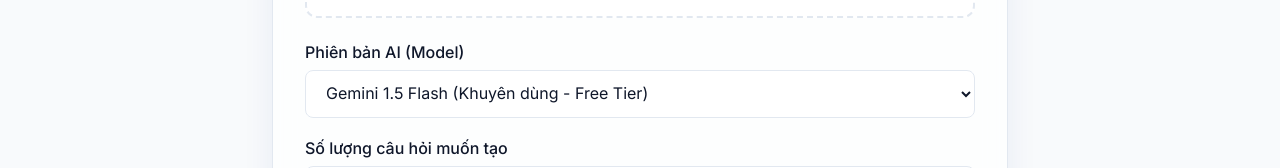
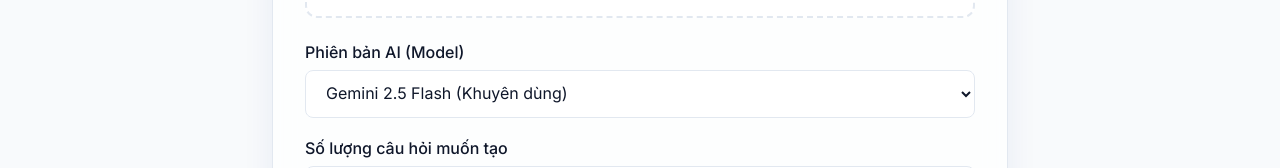
Before and after one commit to smolsosweet/quiz-medical-app, a Next.js app: page / in a window 1280 px wide. Shown: the part 373-541 px from the top of the page. Built offline with nearby package versions, Linux system fonts and the light colour scheme.

Commit message:
fix: update all model names to Sep 2026 - Google removed entire 1.5 series

```diff
--- a/src/app/api/generate/route.ts
+++ b/src/app/api/generate/route.ts
@@ -101,7 +101,7 @@ Bạn PHẢI trả về dữ liệu dưới dạng JSON (không kèm markdown \`
       parts.push(...fileParts);
     }
 
-    const modelName = formData.get("model") as string || "gemini-1.5-flash-latest";
+    const modelName = formData.get("model") as string || "gemini-2.5-flash";
 
     const response = await ai.models.generateContent({
       model: modelName,
--- a/src/app/page.tsx
+++ b/src/app/page.tsx
@@ -21,7 +21,7 @@ export default function Home() {
 
   // Storage states
   const [files, setFiles] = useState<File[]>([]);
-  const [model, setModel] = useState("gemini-1.5-flash-latest");
+  const [model, setModel] = useState("gemini-2.5-flash");
   const [scope, setScope] = useState("");
   const [previousQuestionsText, setPreviousQuestionsText] = useState("");
 
--- a/src/components/UploadConfig.tsx
+++ b/src/components/UploadConfig.tsx
@@ -116,10 +116,10 @@ export default function UploadConfig({
             value={model}
             onChange={(e) => setModel(e.target.value)}
           >
-            <option value="gemini-1.5-flash-latest">Gemini 1.5 Flash (Khuyên dùng - Free Tier)</option>
-            <option value="gemini-2.0-flash">Gemini 2.0 Flash (Cần có thẻ Visa/Billing)</option>
-            <option value="gemini-1.5-pro-latest">Gemini 1.5 Pro (Thông minh nhất, giới hạn 2 lần/phút)</option>
-            <option value="gemini-1.5-flash-8b">Gemini 1.5 Flash 8B (Nhẹ nhất)</option>
+            <option value="gemini-2.5-flash">Gemini 2.5 Flash (Khuyên dùng)</option>
+            <option value="gemini-2.5-flash-lite">Gemini 2.5 Flash Lite (Nhẹ & nhanh nhất)</option>
+            <option value="gemini-2.5-pro">Gemini 2.5 Pro (Thông minh nhất, giới hạn thấp)</option>
+            <option value="gemini-3.5-flash">Gemini 3.5 Flash (Mới nhất)</option>
           </select>
         </div>
 
```
